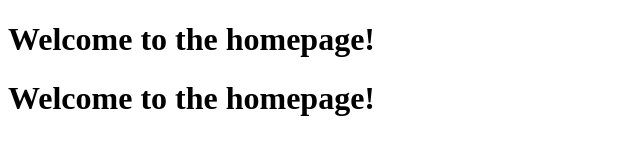
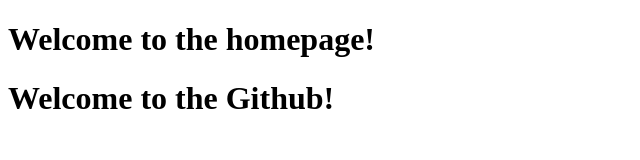
Before and after one commit to Abhishek610819/React-Project, a plain HTML site: page index.html in a window 1280 px wide. Shown: the whole page, without its empty margins (0-640 px from the left). Drawn offline with Linux system fonts and the light colour scheme.

Commit message:
firstreact

```diff
--- a/index.html
+++ b/index.html
@@ -7,6 +7,6 @@
 </head>
 <body>
    <h1>Welcome to the homepage!</h1>
-    <h1>Welcome to the homepage!</h1>
+    <h1>Welcome to the Github!</h1>
 </body>
 </html>
```
